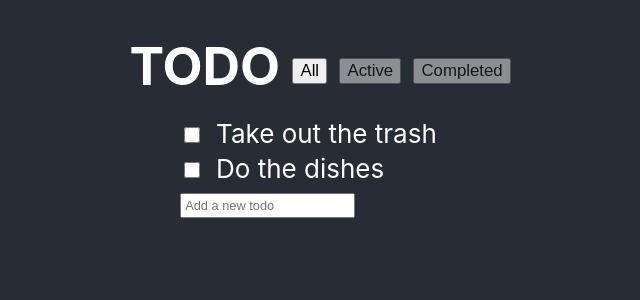
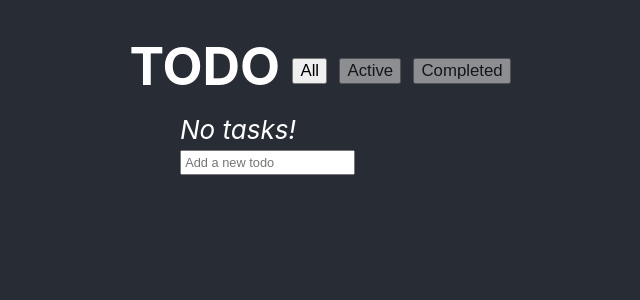
Before and after one commit to Acme-Games-Corp/tools-todo, a React (Create React App) app: page / in a window 1280 px wide. Shown: the top 300 px of the page, without its empty margins (320-960 px from the left). Built offline with nearby package versions, Linux system fonts and the light colour scheme.

Commit message:
Fix e2e tests and get rid of hard-coded defaults

```diff
--- a/src/App.tsx
+++ b/src/App.tsx
@@ -8,10 +8,7 @@ import { appID } from "./appID";
 import "./App.css";
 
 function App() {
-  const defaultState = { todo: [
-    { value: "Take out the trash", completed: false, id: uuidv4() },
-    { value: "Do the dishes", completed: false, id: uuidv4() }
-  ], filter: null };
+  const defaultState = { todo: [], filter: null };
   const [state, dispatch] = useTodoState(defaultState);
   useEffect(() => {
     const channel = new BroadcastChannel('acme-todo');
```
Also changed, not shown: mocks/data.json (+3 -5 lines), 1 other file (tests, documents, lock files or other folders).
